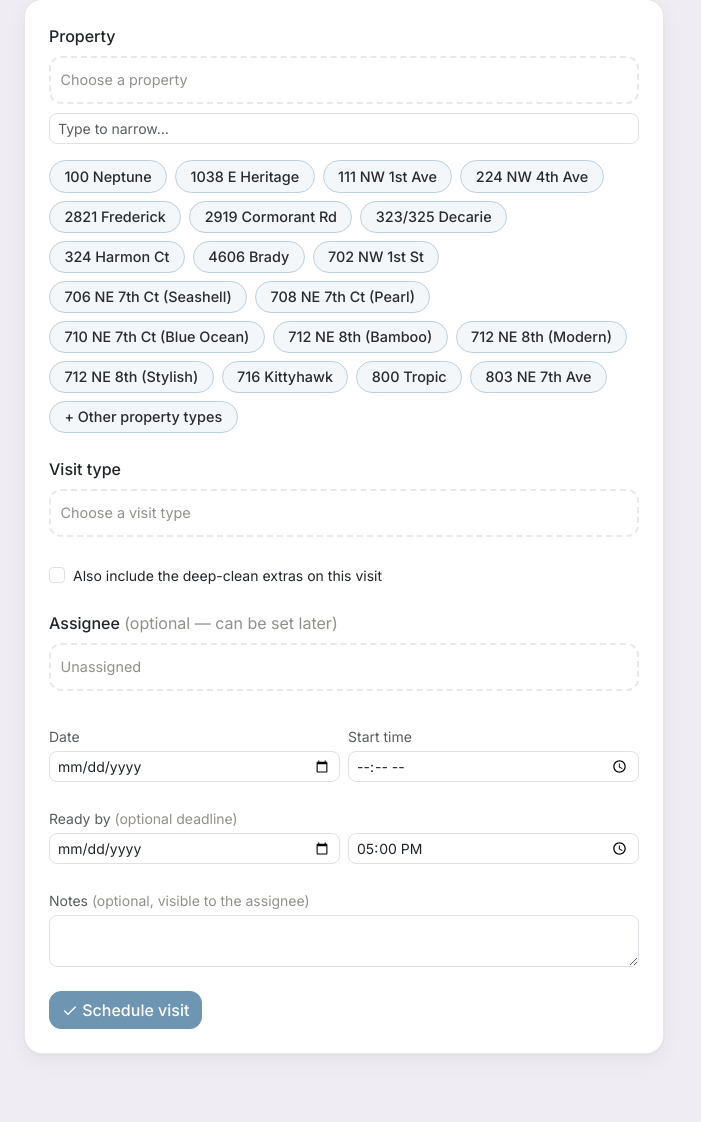
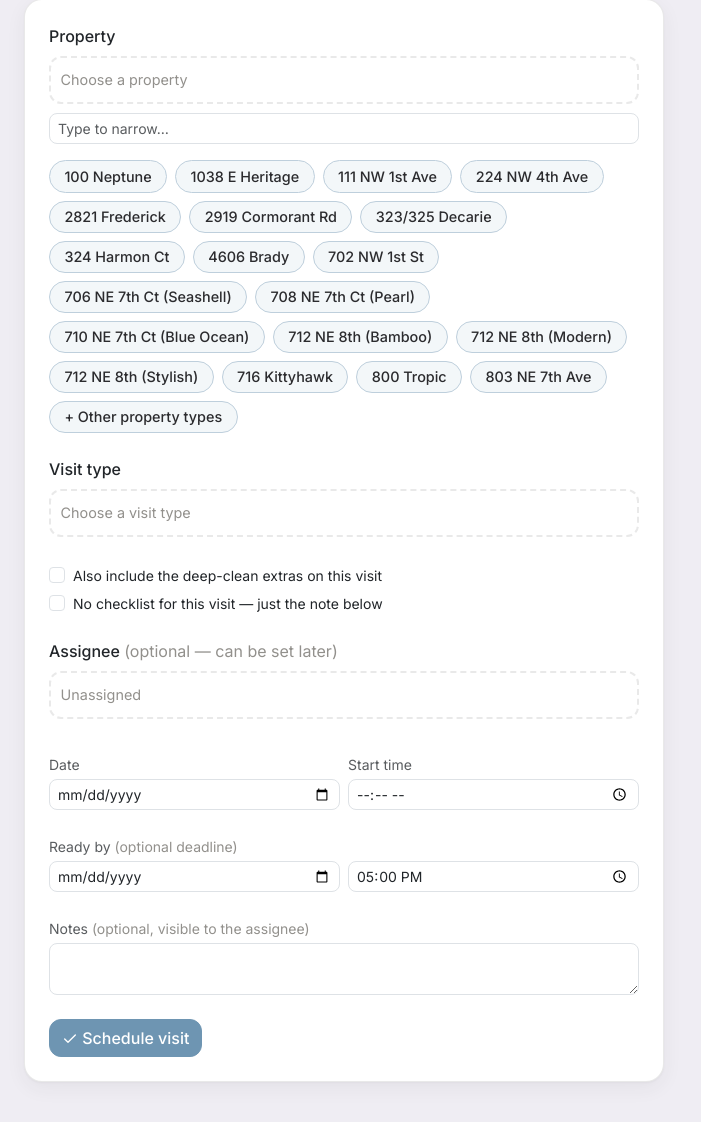
Before and after one commit to operations950/propermanagement, a Django app: page /onsite/visit/new/ in a window 1280 px wide. Shown: the part 223-1345 px from the top of the page, without its empty margins (0-701 px from the left). Before the commit the page ends 1278 px from the top, so only its background shows below. Run offline with Django 4.2, Linux system fonts and the light colour scheme; the visitor is signed in with stand-in values (Sample User, id 1); data comes from the database, SQL or seed files in the repository; data that the repository does not hold is empty; parts of the project's set-up code (start-up, migrations or seed data) failed here and were passed over; some libraries are stand-ins or nearby versions.

Commit message:
On-site visits: allow creating one with no checklist, just a note
Some visits are a quick errand, not a turnover - "send the cleaner to pick up the laundry and pull
out the trash tomorrow" doesn't need a 40-item room-by-room checklist, just a note saying what to do.

Visit.no_checklist (a new field, set from the manual "New visit" form) makes
build_checklist_items() resolve to an empty list regardless of what the chosen visit type's real
checklist looks like. It stays empty: refresh_checklist() - the periodic job that keeps every
upcoming visit's checklist current - compares against that same function, so a no-checklist visit
reads as already up to date rather than getting its real checklist quietly filled back in before the
cleaner shows up.

- New visit form: a "No checklist for this visit - just the note below" checkbox, mutually exclusive
  with "deep-clean extras" (disabled client-side once checked; enforced server-side either way -
  set_deep_clean() now refuses to turn deep-clean on for a no-checklist visit).
- Cleaner-facing page: a plain "No checklist for this visit" message and badge instead of an empty
  0/0 checklist card.
- Staff detail page: same plain message instead of the generic "checklist resolves later" text, the
  deep-clean toggle hidden (nothing for it to add onto), and - since pricing is normally the
  checklist's own time x the hourly rate - a nudge to set a manual price when a no-checklist visit
  would otherwise silently price at $0.

New verify_no_checklist_visit.py (20 checks): the service layer, the periodic refresh leaving it
alone, the deep-clean rejection, the form (including is_deep_clean being ignored server-side when
both are posted together), both the cleaner and staff pages, the $0-price nudge, and that an
ordinary visit is completely unaffected.

Co-Authored-By: Claude Sonnet 5 <noreply@anthropic.com>

```diff
--- a/onsite/services/checklist.py
+++ b/onsite/services/checklist.py
@@ -244,7 +244,15 @@ def build_checklist_items(visit):
     RIGHT NOW: the property's resolved list for its visit type (each item's
     minutes multiplied by this property/unit's own counts), plus the
     deep-clean bundle when the visit is one. Shared by create_visit (the
-    snapshot at creation) and refresh_checklist (re-taking it later)."""
+    snapshot at creation) and refresh_checklist (re-taking it later).
+
+    A no_checklist visit (see the field's own docstring) always resolves to
+    an empty list here, regardless of its visit type or is_deep_clean —
+    this is what keeps refresh_checklist from silently repopulating a
+    checklist someone deliberately left off, since it compares against
+    exactly this function's output."""
+    if visit.no_checklist:
+        return []
     resolved = resolve_checklist(visit.property, visit.visit_type)
     items = [
         VisitChecklistItem(
@@ -328,6 +336,8 @@ def set_deep_clean(visit, enabled):
     already working it."""
     if visit.started_at is not None:
         raise ValidationError("Can't change deep-clean status after the visit has started.")
+    if visit.no_checklist and enabled:
+        raise ValidationError("This visit has no checklist — turn that off first if it also needs the deep-clean bundle.")
     if enabled == visit.is_deep_clean:
         return
     if enabled:
--- a/onsite/templates/onsite/visit_create.html
+++ b/onsite/templates/onsite/visit_create.html
@@ -62,6 +62,10 @@
                 <div class="form-check mt-2">
                     <input type="checkbox" name="is_deep_clean" value="1" class="form-check-input" id="new-visit-deep-clean">
                     <label class="form-check-label small" for="new-visit-deep-clean">Also include the deep-clean extras on this visit</label>
+                </div>
+                <div class="form-check mt-1">
+                    <input type="checkbox" name="no_checklist" value="1" class="form-check-input" id="new-visit-no-checklist">
+                    <label class="form-check-label small" for="new-visit-no-checklist">No checklist for this visit — just the note below</label>
                 </div>
             </div>
 
@@ -168,5 +172,19 @@
         renderUnitPool('');
     });
 })();
+
+(function () {
+    // No checklist and deep-clean extras don't mix — a checklist-less visit has nothing for the
+    // extras to add onto. Ticking "no checklist" clears and disables the deep-clean box (mirrored
+    // server-side in visit_create's view — this is just so the form doesn't imply a combination
+    // that will silently do nothing).
+    var noChecklist = document.getElementById('new-visit-no-checklist');
+    var deepClean = document.getElementById('new-visit-deep-clean');
+    if (!noChecklist || !deepClean) return;
+    noChecklist.addEventListener('change', function () {
+        deepClean.disabled = noChecklist.checked;
+        if (noChecklist.checked) deepClean.checked = false;
+    });
+})();
 </script>
 {% endblock %}
--- a/onsite/views.py
+++ b/onsite/views.py
@@ -718,12 +718,14 @@ def visit_create(request):
 
         unit_id = request.POST.get('unit') or None
         unit = prop.units.filter(pk=unit_id).first() if unit_id else None
+        no_checklist = request.POST.get('no_checklist') == '1'
 
         kwargs = {
             'unit': unit,
             'scheduled_date': parse_date(request.POST.get('scheduled_date', '').strip()) or None,
             'scheduled_start': request.POST.get('scheduled_start', '').strip() or None,
             'notes': request.POST.get('notes', '').strip(),
+            'no_checklist': no_checklist,
         }
         kind, _, raw_id = request.POST.get('assignee', '').partition('-')
         if kind == 'staff' and raw_id.isdigit():
@@ -745,7 +747,9 @@ def visit_create(request):
                 kwargs['ready_by'] = timezone.make_aware(datetime.combine(parsed_date, time_part))
 
         visit = checklist_service.create_visit(
-            prop, visit_type, is_deep_clean=request.POST.get('is_deep_clean') == '1', **kwargs,
+            # A checklist-less visit ignores whatever is_deep_clean was posted — the box is disabled
+            # client-side once "no checklist" is ticked, this is just the same rule enforced server-side.
+            prop, visit_type, is_deep_clean=not no_checklist and request.POST.get('is_deep_clean') == '1', **kwargs,
         )
         link_note = ''
         if visit.assigned_staff_id or visit.assigned_contact_id:
```
Also changed, not shown: onsite/models.py (+8 -0 lines), onsite/templates/onsite/visit_detail.html (+7 -2 lines), onsite/templates/onsite/visit_public.html (+7 -1 lines), onsite/migrations/0050_visit_no_checklist.py (added).
